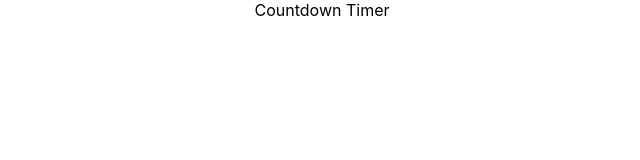
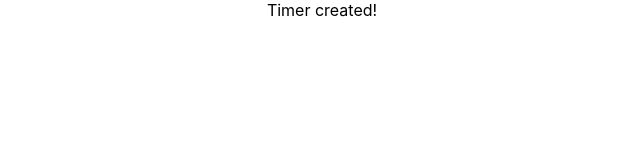
Before and after one commit to itsimoes/countdown-timer, a React (Create React App) app: page / in a window 1280 px wide. Shown: the top 160 px of the page, without its empty margins (318-958 px from the left). Built offline with nearby package versions, Linux system fonts and the light colour scheme.

Commit message:
component Timer criado

```diff
--- a/src/App.js
+++ b/src/App.js
@@ -1,10 +1,11 @@
 import logo from './logo.svg';
 import './App.css';
+import Timer from './components/Timer/index.jsx'
 
 function App() {
   return (
     <div className="App">
-      Countdown Timer
+      <Timer />
     </div>
   );
 }
--- /dev/null
+++ b/src/components/Timer/index.jsx
@@ -0,0 +1,9 @@
+import React from 'react'
+
+const Timer = () => {
+  return (
+    <div>Timer created!</div>
+  )
+}
+
+export default Timer
```
Also changed, not shown: src/components/Timer/style.css (added).
